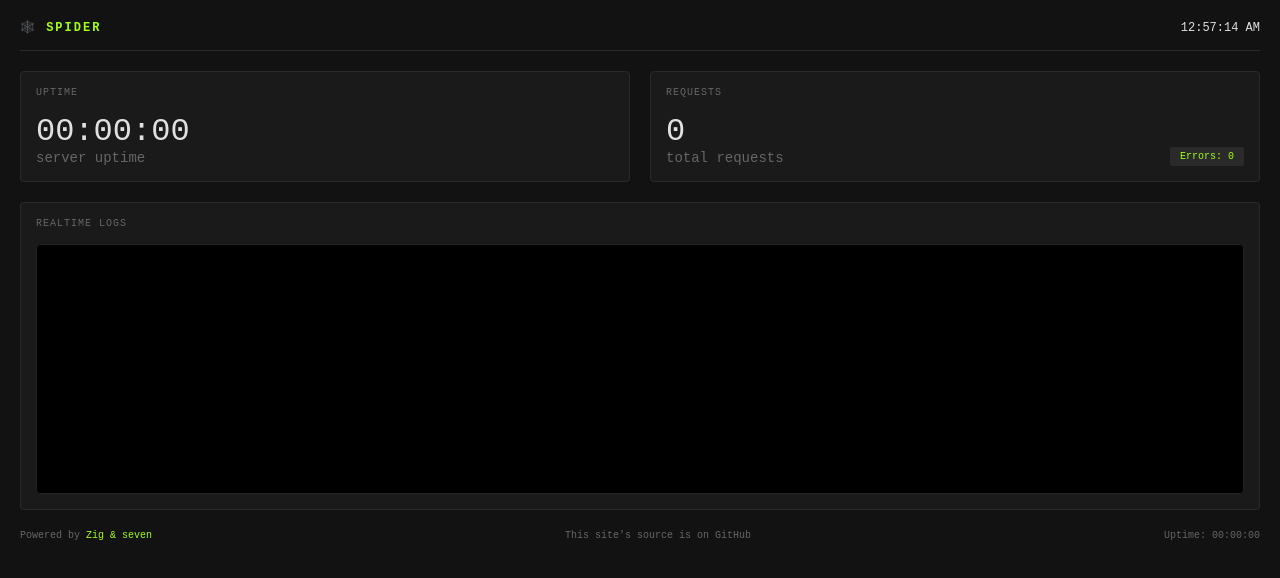
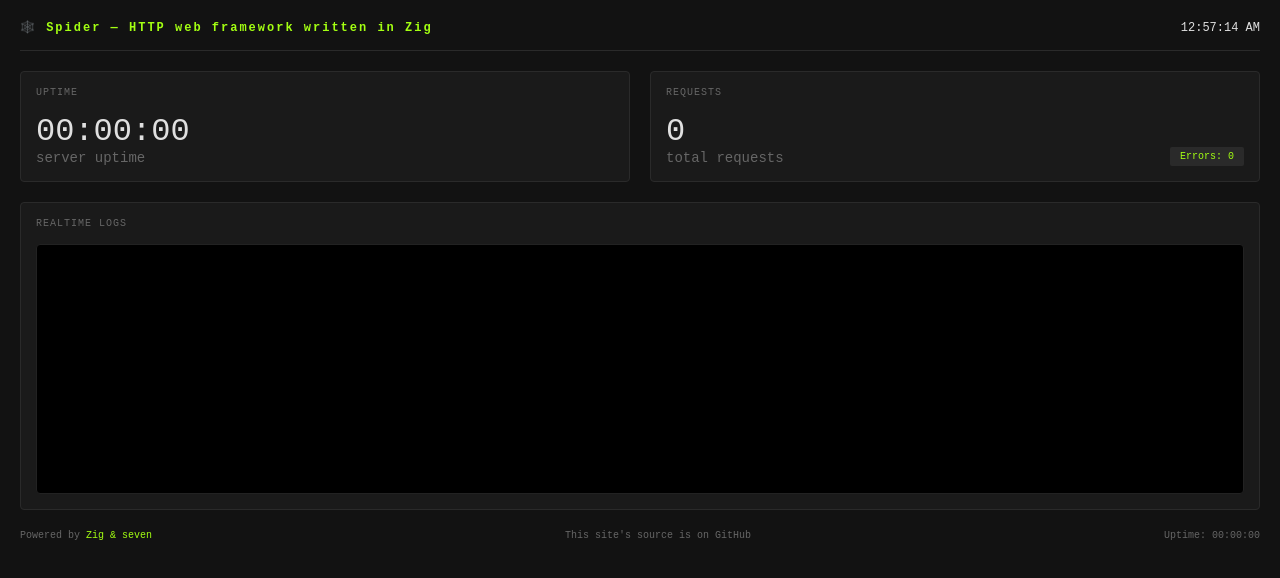
Before and after one commit to llllOllOOll/spider, a plain HTML site: page demo/dashboard.html in a window 1280 px wide. Drawn offline with nearby package versions, Linux system fonts and the light colour scheme; no server answers.

Commit message:
feat: bind to 0.0.0.0 for external access; update dashboard title

```diff
--- a/demo/dashboard.html
+++ b/demo/dashboard.html
@@ -3,7 +3,7 @@
 <head>
     <meta charset="UTF-8">
     <meta name="viewport" content="width=device-width, initial-scale=1.0">
-    <title>Spider OS - Dashboard</title>
+    <title>Spider — HTTP web framework written in Zig</title>
     <script defer src="https://cdn.jsdelivr.net/npm/alpinejs@3.x.x/dist/cdn.min.js"></script>
     <style>
         :root {
@@ -99,7 +99,7 @@
 <body x-data="dashboard()" x-init="start()">
 
     <div class="header">
-        <div class="logo">🕸️ SPIDER</div>
+        <div class="logo">🕸️ Spider — HTTP web framework written in Zig</div>
         <div x-text="time"></div>
     </div>
 
```
Also changed, not shown: 1 other file.
